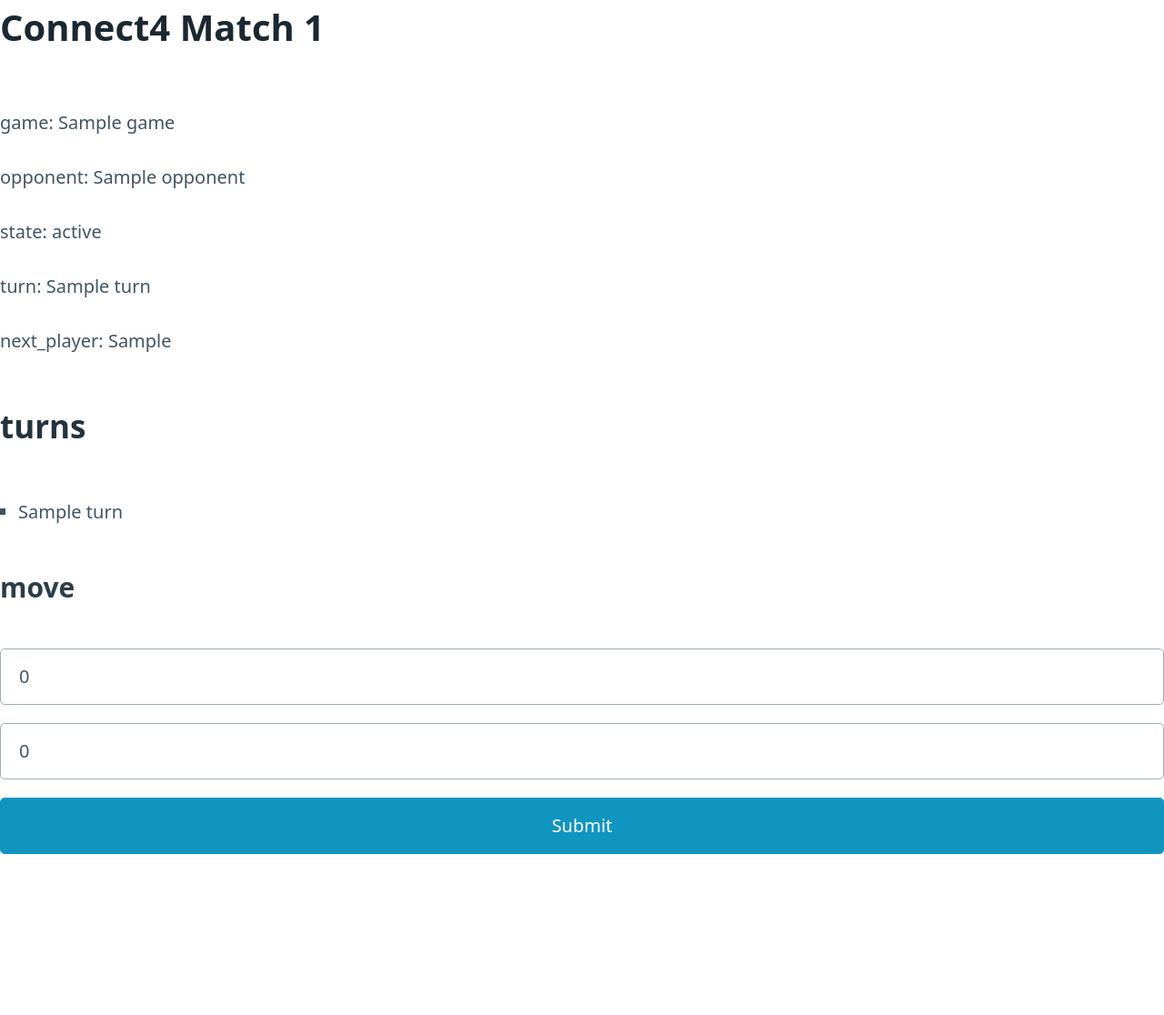
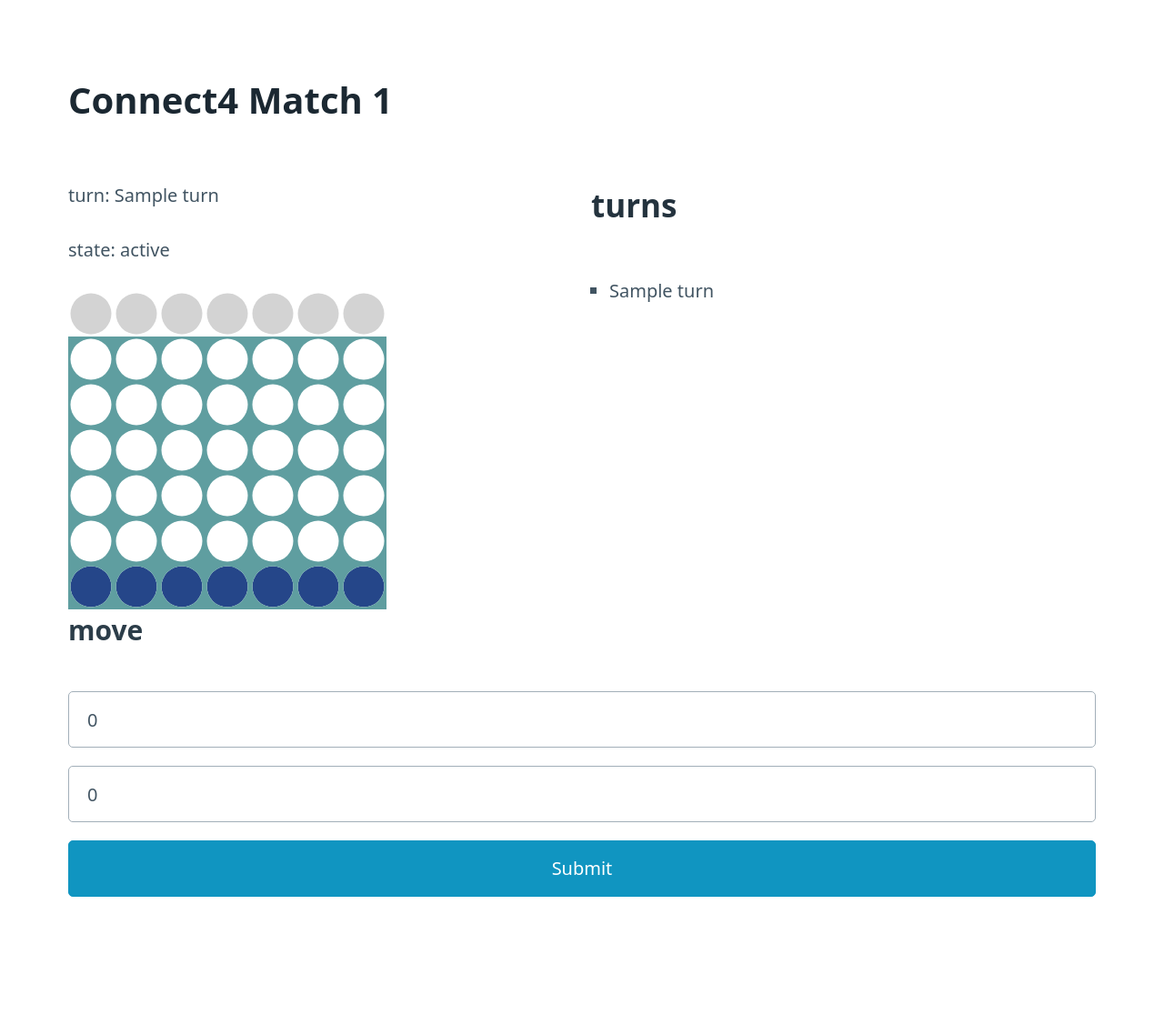
Before and after one commit to saolsen/gameplay.computer-old-python, a Python web app: template src/gameplay/web/templates/connect4_match.html.j2 in a window 1280 px wide. Shown: the whole page at 91% size. Before the commit the page ends 939 px from the top, so only its background shows below. Run offline with Jinja, Linux system fonts and the light colour scheme; the template is opened without the code that fills it: most values are stand-ins (such as "Sample title", 1, 10 or a date in 2020); some libraries are stand-ins or nearby versions.

Commit message:
rendering

```diff
--- a/src/gameplay/web/templates/_layout.html.j2
+++ b/src/gameplay/web/templates/_layout.html.j2
@@ -3,20 +3,29 @@
 
 <head>
     <meta charset="UTF-8">
+    <meta name="viewport" content="width=device-width, initial-scale=1">
+    <link href="https://unpkg.com/@picocss/pico@1.5.9/css/pico.min.css" rel="stylesheet">
+    <style>
+        circle.turn-marker {
+            fill: lightgray;
+        }
+
+        circle.turn-marker:hover {
+            fill: #254689;
+        }
+    </style>
+    {% block additional_css %}{% endblock %}
     <title>{% block title %}connect4{% endblock %}</title>
-    <link href="https://unpkg.com/@picocss/pico@1.5.9/css/pico.min.css" rel="stylesheet">
-    {% block additional_css %}{% endblock %}
 </head>
 
 <body>
-    <div id="main_content">
+    <main class="container" id="main_content">
         {% block main_content %}{% endblock %}
-    </div>
+    </main>
 
     <script src="https://unpkg.com/htmx.org@1.8.6"></script>
     <script src="https://unpkg.com/htmx.org/dist/ext/sse.js"></script>
     {% block additional_js %}{% endblock %}
-
 </body>
 
 </html>
--- a/src/gameplay/web/templates/connect4_match.html.j2
+++ b/src/gameplay/web/templates/connect4_match.html.j2
@@ -4,12 +4,51 @@
 
 <h1>Connect4 Match {{match.id}}</h1>
 
-<p>game: {{match.game}}</p>
+<div class="grid">
+    <div>
+        <p>turn: {{match.turn}}</p>
+        <p>state: {{match.state}}</p>
+
+        {# Build the board with svg. code based on https://codepen.io/rossta/pen/eyrgJe #}
+        <svg width="350px" viewBox="0 0 700 700" xmlns="http://www.w3.org/2000/svg">
+            <defs>
+                <pattern id="cell-pattern" patternUnits="userSpaceOnUse" width="100" height="100">
+                    <circle cx="50" cy="50" r="45" fill="black"></circle>
+                </pattern>
+                <mask id="cell-mask">
+                    <rect width="100" height="600" fill="white"></rect>
+                    <rect width="100" height="600" fill="url(#cell-pattern)"></rect>
+                </mask>
+            </defs>
+            <svg x="0" y="0">
+                {% for i in range(0, 8): %}
+                <g>
+                    <circle class="turn-marker" cx="{{i*100+50}}" cy="50" r="45" hx-post="/matches/{{match.id}}/turns/"
+                        hx-target="#main_content" hx-vals='{"player": 1, "column": {{i}}}'>
+                    </circle>
+                </g>
+                {% endfor %}
+            </svg>
+            {% for col in range(0,7) %}
+            <svg x="{{100*col}}" y="100">
+                {% for row in range(0,6) %}
+                {% if match.state[col][row] == 1 %}
+                <circle cx="50" cy="{{550-row*100}}" r="45" fill="#254689"></circle>
+                {% elif match.state[col][row] == 2 %}
+                <circle cx="50" cy="{{550-row*100}}" r="45" fill="#FC7E69"></circle>
+                {% endif %}
+                {% endfor %}
+                <rect width="100" height="600" fill="cadetblue" mask="url(#cell-mask)"></rect>
+            </svg>
+            {% endfor %}
+        </svg>
+        {# <p>game: {{match.game}}</p>
         <p>opponent: {{match.opponent}}</p>
         <p>state: {{match.state}}</p>
         <p>turn: {{match.turn}}</p>
-<p>next_player: {{match.next_player}}</p>
-
+        <p>next_player: {{match.next_player}}</p> #}
+    </div>
+    <div>
         <h2>turns</h2>
         <div id="turns">
             {% block turns %}
@@ -20,8 +59,13 @@
             </ul>
             {% endblock %}
         </div>
+    </div>
+</div>
+
 
 <h3>move</h3>
+
+{# todo: make this not push state #}
 <form hx-post="/matches/{{match.id}}/turns/" hx-target="#main_content">
     <input type="number" name="player" value="0">
     <input type="number" name="column" value="0">
--- a/src/gameplay/web/templates/root.html.j2
+++ b/src/gameplay/web/templates/root.html.j2
@@ -3,12 +3,12 @@
 {% block main_content %}
 
 <h1>Connect4</h1>
-
+<p>Play connect4 against an AI.</p>
 <button hx-post="/matches/" hx-target="#main_content">Play</button>
 
-<h2>sse test</h2>
+{# <h2>sse test</h2>
 <div hx-ext="sse" sse-connect="/sse" sse-swap="message">
     test
-</div>
+</div> #}
 
 {% endblock %}
```
Also changed, not shown: src/gameplay/web/schemas.py (+9 -1 lines), src/gameplay/web/service.py (+26 -2 lines). Lines whose indentation alone changed are shown as unchanged.
